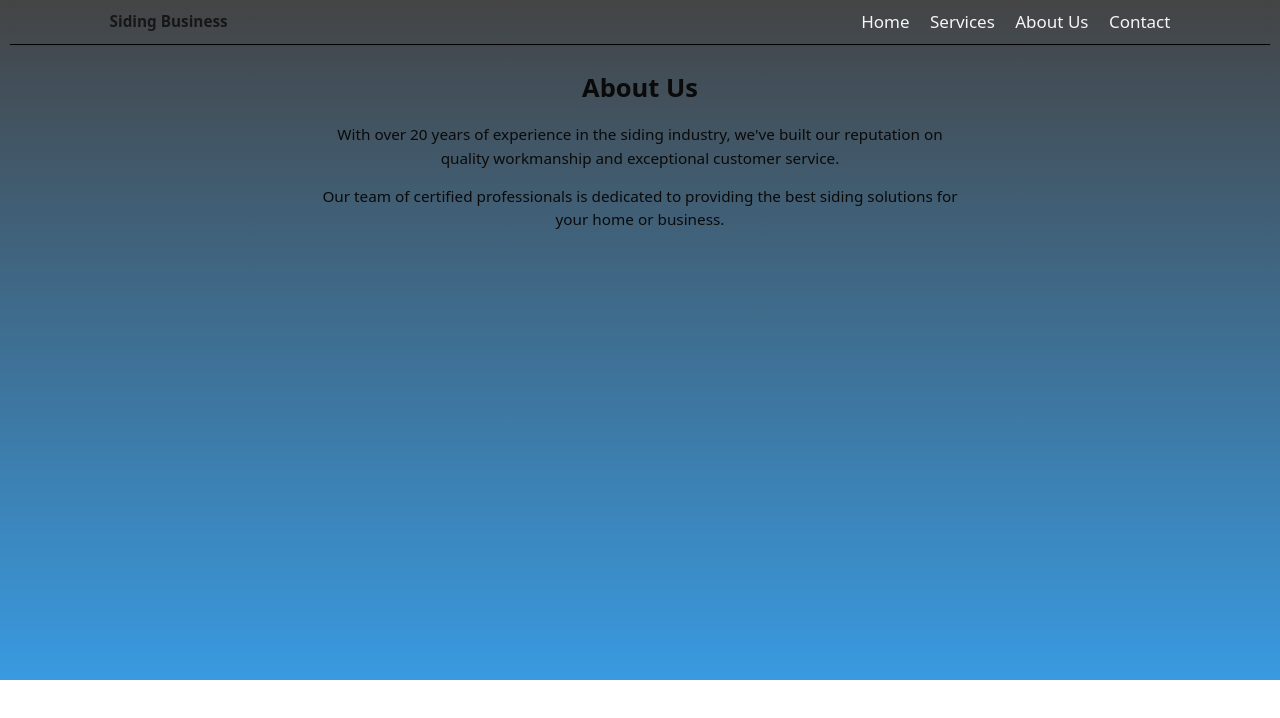
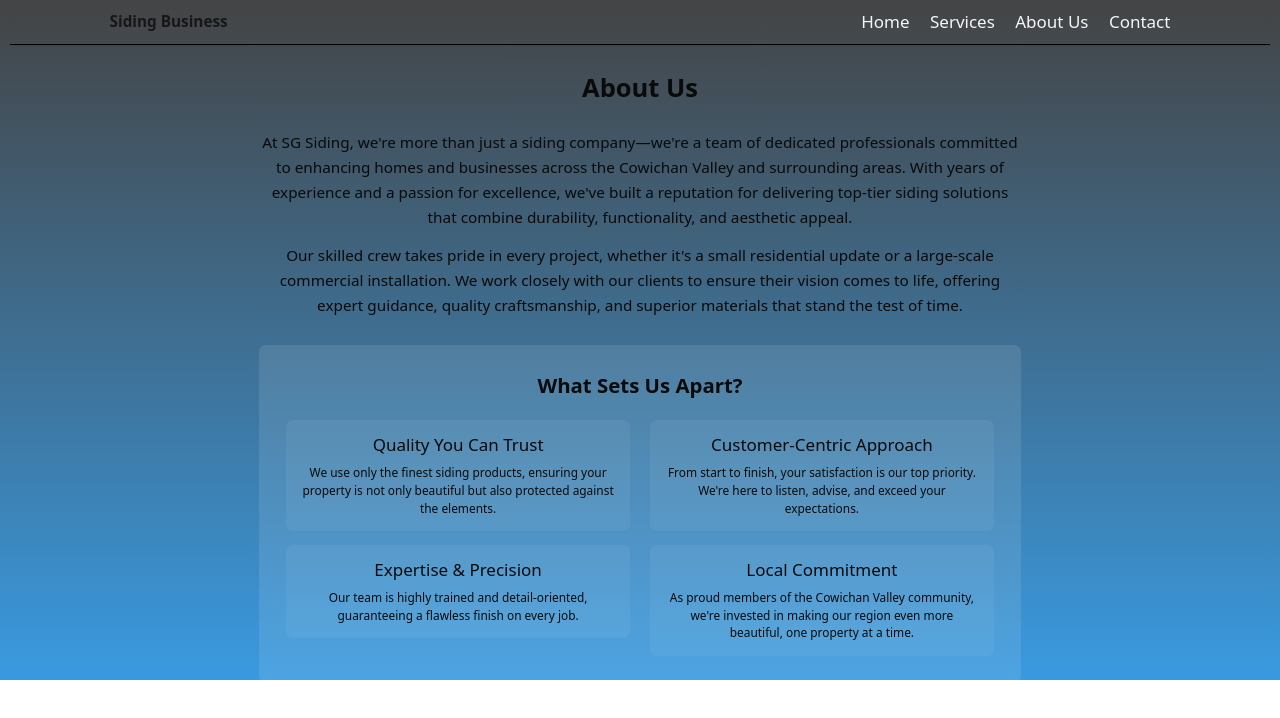
Before and after one commit to ClintasaurusRex/SGSIDING, a React (Vite) app in the folder sgsiding/: page /about in a window 1280 px wide. Shown: the top 718 px of the page. Built offline with nearby package versions, Linux system fonts and the light colour scheme.

Commit message:
Revamp About page with comprehensive content and enhanced layout

```diff
--- a/sgsiding/src/pages/About.jsx
+++ b/sgsiding/src/pages/About.jsx
@@ -1,16 +1,59 @@
 export default function About() {
   return (
     <div className="container mx-auto px-4 py-8">
-      <h1 className="text-3xl font-bold mb-6">About Us</h1>
-      <div className="max-w-3xl mx-auto">
-        <p className="text-lg mb-4">
-          With over 20 years of experience in the siding industry, we've built our reputation
-          on quality workmanship and exceptional customer service.
-        </p>
-        <p className="text-lg mb-4">
-          Our team of certified professionals is dedicated to providing the best siding
-          solutions for your home or business.
-        </p>
+      <h1 className="text-3xl font-bold mb-8 text-center">About Us</h1>
+
+      <div className="max-w-4xl mx-auto space-y-8">
+        {/* Introduction */}
+        <section className="prose lg:prose-lg">
+          <p className="text-lg leading-relaxed">
+            At SG Siding, we're more than just a siding company—we're a team of dedicated professionals committed to enhancing homes and businesses across the Cowichan Valley and surrounding areas. With years of experience and a passion for excellence, we've built a reputation for delivering top-tier siding solutions that combine durability, functionality, and aesthetic appeal.
+          </p>
+
+          <p className="text-lg leading-relaxed mt-4">
+            Our skilled crew takes pride in every project, whether it's a small residential update or a large-scale commercial installation. We work closely with our clients to ensure their vision comes to life, offering expert guidance, quality craftsmanship, and superior materials that stand the test of time.
+          </p>
+        </section>
+
+        {/* What Sets Us Apart Section */}
+        <section className="bg-white/10 rounded-lg p-8 backdrop-blur-sm">
+          <h2 className="text-2xl font-semibold mb-6">What Sets Us Apart?</h2>
+          <div className="grid md:grid-cols-2 gap-6">
+            <div className="space-y-4">
+              <div className="feature-card p-4 rounded-lg bg-white/5">
+                <h3 className="text-xl font-medium mb-2">Quality You Can Trust</h3>
+                <p>We use only the finest siding products, ensuring your property is not only beautiful but also protected against the elements.</p>
+              </div>
+              <div className="feature-card p-4 rounded-lg bg-white/5">
+                <h3 className="text-xl font-medium mb-2">Expertise & Precision</h3>
+                <p>Our team is highly trained and detail-oriented, guaranteeing a flawless finish on every job.</p>
+              </div>
+            </div>
+            <div className="space-y-4">
+              <div className="feature-card p-4 rounded-lg bg-white/5">
+                <h3 className="text-xl font-medium mb-2">Customer-Centric Approach</h3>
+                <p>From start to finish, your satisfaction is our top priority. We're here to listen, advise, and exceed your expectations.</p>
+              </div>
+              <div className="feature-card p-4 rounded-lg bg-white/5">
+                <h3 className="text-xl font-medium mb-2">Local Commitment</h3>
+                <p>As proud members of the Cowichan Valley community, we're invested in making our region even more beautiful, one property at a time.</p>
+              </div>
+            </div>
+          </div>
+        </section>
+
+        {/* Closing Statement */}
+        <section className="text-center space-y-4">
+          <p className="text-lg leading-relaxed">
+            Whether you're looking to boost curb appeal, improve energy efficiency, or protect your home with siding built to last, SG Siding is the name you can count on. We bring passion, professionalism, and unparalleled craftsmanship to every project we undertake.
+          </p>
+
+          <div className="mt-8">
+            <p className="text-xl font-medium">
+              Contact us today to learn more about how we can transform your property into something truly extraordinary.
+            </p>
+          </div>
+        </section>
       </div>
     </div>
   );
```
